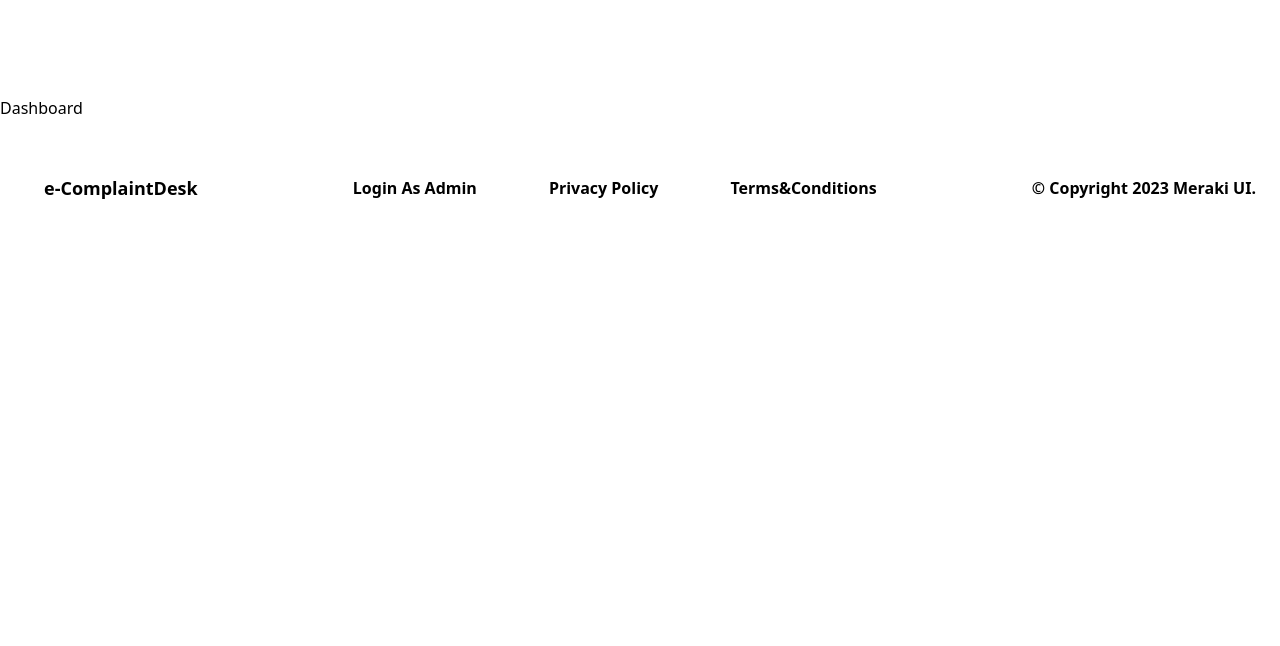
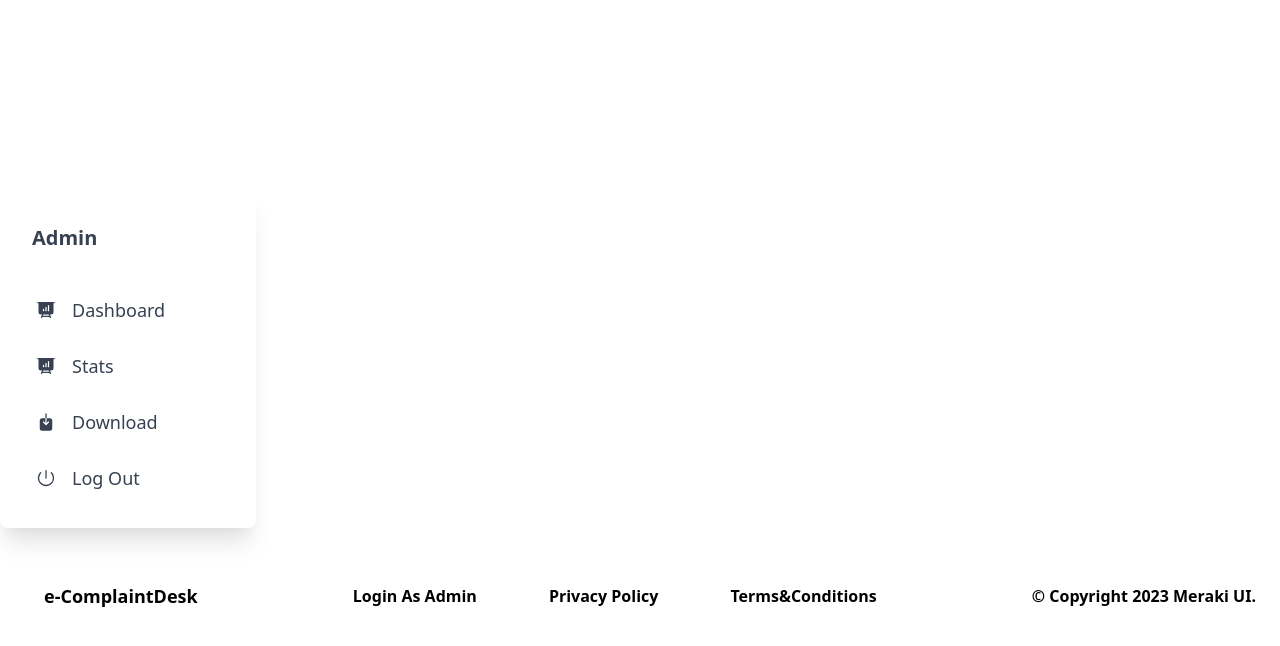
Before and after one commit to DcoderLLC/OCMS-BRC, a React (Vite) app in the folder client/: page /Dashboard in a window 1280 px wide. Shown: the top 646 px of the page. Built offline with nearby package versions, Linux system fonts and the light colour scheme.

Commit message:
login form connected and responsive sidebar done

```diff
--- a/client/package.json
+++ b/client/package.json
@@ -13,6 +13,8 @@
     "@emotion/react": "^11.11.4",
     "@emotion/styled": "^11.11.5",
     "@fingerprintjs/fingerprintjs": "^4.3.0",
+    "@heroicons/react": "^2.1.3",
+    "@material-tailwind/react": "^2.1.9",
     "@mui/icons-material": "^5.15.18",
     "@mui/joy": "^5.0.0-beta.36",
     "@mui/material": "^5.15.18",
--- a/client/src/Components/AdminLogin/LoginForm.jsx
+++ b/client/src/Components/AdminLogin/LoginForm.jsx
@@ -1,4 +1,5 @@
 import {} from "react";
+import { Link } from "react-router-dom";
 
 const Login = () => {
   return (
@@ -33,12 +34,13 @@ const Login = () => {
           </a>
         </div>
         <div className="text-center md:text-left">
-          <button
+          <Link
+          to="/dashboard"
             className="mt-4 bg-blue-600 hover:bg-blue-700 px-4 py-2 text-white uppercase rounded text-xs tracking-wider"
             type="submit"
           >
             Login
-          </button>
+          </Link>
         </div>
         <div className="mt-4 font-semibold text-sm text-slate-500 text-center md:text-left">
           Don&apos;t have an account?{" "}
--- /dev/null
+++ b/client/src/Components/Sidebar/Sidebar.jsx
@@ -0,0 +1,92 @@
+import { useState } from "react";
+import {
+  Card,
+  Typography,
+  List,
+  ListItem,
+  ListItemPrefix,
+} from "@material-tailwind/react";
+import {
+  PresentationChartBarIcon,
+  ArrowDownOnSquareIcon,
+  PowerIcon,
+  Bars3Icon,
+  XMarkIcon,
+} from "@heroicons/react/24/solid";
+import { Link } from "react-router-dom";
+
+const Sidebar = () => {
+  const [isOpen, setIsOpen] = useState(false);
+
+  const toggleSidebar = () => {
+    setIsOpen(!isOpen);
+  };
+
+  return (
+    <div className="relative">
+      {/* Toggle Button for Small Screens */}
+      <button
+        className="md:hidden fixed top-4 left-4 z-50 p-2 mt-14 bg-gray-800 text-white rounded-full focus:outline-none"
+        onClick={toggleSidebar}
+      >
+        {isOpen ? <XMarkIcon className="h-6 w-6" /> : <Bars3Icon className="h-6 w-6" />}
+      </button>
+
+      {/* Sidebar */}
+      <Card
+        className={`h-full rounded-lg mt-24 md:h-[calc(100vh-2rem)] bg-[#B2A59B] w-64 p-4 shadow-xl shadow-blue-gray-900/5 fixed top-0 left-0 transform transition-transform duration-300 ease-in-out ${
+          isOpen ? "translate-x-0" : "-translate-x-full"
+        } md:translate-x-0 md:relative md:top-auto md:left-auto`}
+      >
+        <div className="mb-2 p-4">
+          <Typography variant="h5" color="blue-gray">
+            Admin
+          </Typography>
+        </div>
+        <List>
+          <ListItem>
+            <ListItemPrefix>
+              <PresentationChartBarIcon className="h-5 w-5" />
+            </ListItemPrefix>
+            <Link to="/dashboard" className="text-lg">
+              Dashboard
+            </Link>
+          </ListItem>
+          <ListItem>
+            <ListItemPrefix>
+              <PresentationChartBarIcon className="h-5 w-5" />
+            </ListItemPrefix>
+            <Link to="/stats" className="text-lg">
+              Stats
+            </Link>
+          </ListItem>
+
+          <ListItem>
+            <ListItemPrefix>
+              <ArrowDownOnSquareIcon className="h-5 w-5" />
+            </ListItemPrefix>
+            <Link className="text-lg">Download</Link>
+          </ListItem>
+          <ListItem>
+            <ListItemPrefix>
+              <PowerIcon className="h-5 w-5" />
+            </ListItemPrefix>
+            <Link to="/" className="text-lg">
+              Log Out
+            </Link>
+          </ListItem>
+        </List>
+      </Card>
+
+      {/* Overlay to close sidebar on small screens */}
+      {isOpen && (
+        <div
+          className=" inset-0 bg-black opacity-50 z-40 md:hidden"
+          onClick={toggleSidebar}
+        ></div>
+      )}
+    </div>
+  );
+};
+
+export default Sidebar;
--- a/client/src/pages/Dashboard.jsx
+++ b/client/src/pages/Dashboard.jsx
@@ -1,8 +1,12 @@
 import { } from 'react'
+import {Box} from "@mui/material"
+import Sidebar from '../Components/Sidebar/Sidebar'
 
 const Dashboard = () => {
   return (
-    <div>Dashboard</div>
+    <Box>
+      <Sidebar />
+    </Box>
   )
 }
 
```
Also changed, not shown: 1 other file (tests, documents, lock files or other folders).
